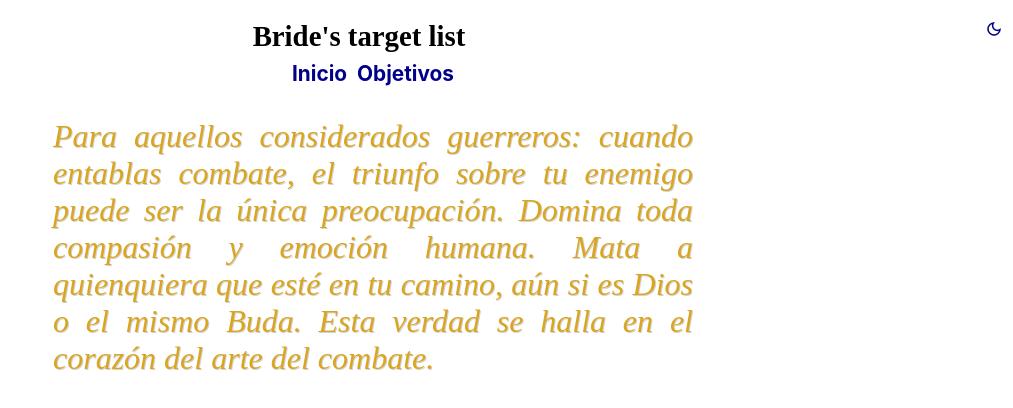
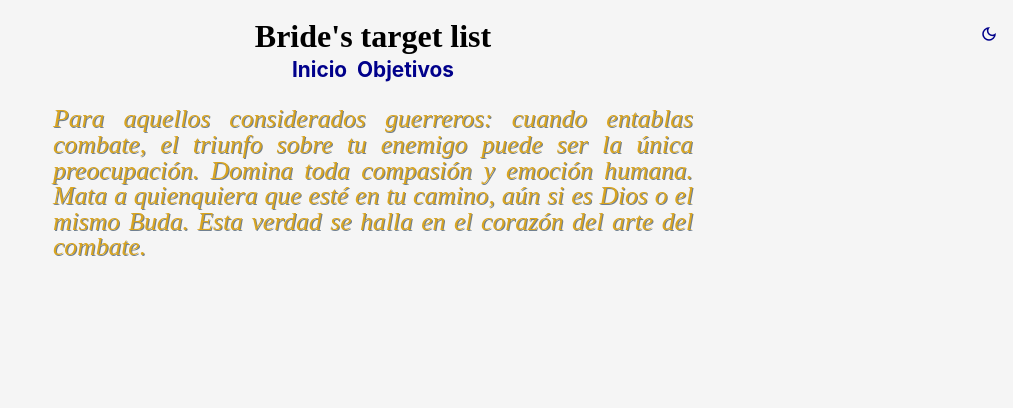
Before and after one commit to DavidRoyC/react-test1, a React (Create React App) app: page / in a window 1280 px wide. Shown: the top 408 px of the page, without its empty margins (267-1280 px from the left). Built offline with nearby package versions, Linux system fonts and the light colour scheme; no server answers.

Commit message:
Dia/noche

```diff
--- a/src/App.css
+++ b/src/App.css
@@ -1,4 +1,17 @@
 .App {
   height: 100%;
   font-size: 14px;
+  line-height: 1;
+  background-color: whitesmoke;
+  color: black;
 }
+
+.App.light {
+  background-color: whitesmoke;
+  color: black;
+}
+
+.App.dark {
+  background-color: midnightblue;
+  color: moccasin;
+}
--- a/src/App.js
+++ b/src/App.js
@@ -33,7 +33,7 @@ const App = () => {
   );
 
   return (
-    <div className="App">
+    <div className={`App ${theme.darkmode? 'dark' : 'light'}`}>
       <link href="https://fonts.googleapis.com/icon?family=Material+Icons|Material+Icons+Outlined" rel="stylesheet"></link>
       <ThemeContext.Provider value={ theme }>
         <Header subtitle={''} setTheme={setTheme} />
--- a/src/components/Header/Header.css
+++ b/src/components/Header/Header.css
@@ -8,7 +8,7 @@
 
 .App-header .titleBlock h1 {
   font-family: Brush Script MT;
-  font-size: 1.8rem;
+  font-size: 2rem;
   font-weight: bold;
   margin: 0 0 0.5rem 0;
 }
@@ -17,20 +17,27 @@
   font-family: Brush Script MT;
   font-size: 1.5rem;
   font-weight: normal;
-  margin: 0 0 0.5rem 0;
+  margin: -0.9rem 0 0.5rem 0;
 }
 
 .App-header .options {
-  float: right;
-  padding: 20px 10px 0 0;
+  position: absolute;
+  right: 15px;
+  top: 25px;
 }
 
 .App-header button {
   background-color: transparent;
   padding: 0;
   border: 0;
+  cursor: pointer;
+}
+
+.App-header.light button {
   color: darkblue;
-  cursor: pointer;
+}
+.App-header.dark button {
+  color: lightgoldenrodyellow;
 }
 
 .App-header .mi-outlined {
--- a/src/components/Header/Header.jsx
+++ b/src/components/Header/Header.jsx
@@ -15,13 +15,15 @@ const Header = ({ subtitle, setTheme }) => {
   }
 
   return (
-    <header className="App-header">
+    <header className={`App-header ${theme.darkmode? 'dark' : 'light'}`}>
       <div className="options">
         <button type="button" onClick={toggleTheme}><span className="mi-outlined">{theme.icon}</span></button>
       </div>
       <div className="titleBlock">
         <h1>Bride's target list</h1>
-        <h2>{subtitle}</h2>
+        {
+          subtitle.length > 0 && <h2>{subtitle}</h2>
+        }
       </div>
     </header>
   )
--- a/src/components/NotFound/NotFound.css
+++ b/src/components/NotFound/NotFound.css
@@ -1,13 +1,25 @@
 .notFound {
   text-align: center;
+  max-width: 50%;
+  margin: auto;
 }
 .notFound p {
+  font-size: 1.2rem;
   font-weight: bold;
 }
 
 .notFound .linkTo {
   color: darkblue;
+  text-decoration: none;
   cursor: pointer;
+}
+
+.notFound.light .linkTo {
+  color: darkblue;
+}
+
+.notFound.dark .linkTo {
+  color: lightgoldenrodyellow;
 }
 
 .notFound .mi-outlined {
--- a/src/components/NotFound/NotFound.jsx
+++ b/src/components/NotFound/NotFound.jsx
@@ -9,9 +9,9 @@ const NotFound = () => {
   let theme = useContext(ThemeContext);
 
   return (
-    <div className="notFound">
+    <div className={`notFound ${theme.darkmode? 'dark' : 'light'}`}>
       <p>En ocasiones está bien salirse del camino, pero esta no es una de ellas...</p>
-      <span className="linkTo"><Link to="/">Vamos a un sitio conocido</Link></span>
+      <Link to="/" className="linkTo">Vamos a un sitio conocido</Link>
     </div>
   )
 }
--- a/src/components/TopNavbar/TopNavbar.css
+++ b/src/components/TopNavbar/TopNavbar.css
@@ -6,9 +6,16 @@
   background-color: transparent;
   padding: 0 5px;
   border: 0;
-  color: darkblue;
   text-decoration: none !important;
   cursor: pointer;
   font-weight: bold;
   font-size: 1.3rem;
 }
+
+.topNavbar.light .nav-item {
+  color: darkblue;
+}
+
+.topNavbar.dark .nav-item {
+  color: lightgoldenrodyellow;
+}
--- a/src/components/TopNavbar/TopNavbar.jsx
+++ b/src/components/TopNavbar/TopNavbar.jsx
@@ -17,7 +17,7 @@ const TopNavbar = ({ subtitle, setTheme }) => {
   }
 
   return (
-    <nav className="topNavbar">
+    <nav className={`topNavbar ${theme.darkmode? 'dark' : 'light'}`}>
       <Link to="/" className="nav-item">Inicio</Link>
       <Link to="targets" className="nav-item">Objetivos</Link>
     </nav>
--- a/src/components/Wellcome/Wellcome.css
+++ b/src/components/Wellcome/Wellcome.css
@@ -5,10 +5,18 @@
 }
 .wellcome p {
   font-family: Brush Script MT;
-  font-size: 2rem;
+  font-size: 1.6rem;
   font-weight: normal;
-  text-shadow: 1px 1px lightgray;
   font-style: italic;
-  color: goldenrod;
   text-align: justify;
 }
+
+.wellcome.light p {
+  color: goldenrod;
+  text-shadow: 1px 1px slategrey;
+}
+
+.wellcome.dark p {
+  color: khaki;
+  text-shadow: 1px 1px lightsalmon;
+}
--- a/src/components/Wellcome/Wellcome.jsx
+++ b/src/components/Wellcome/Wellcome.jsx
@@ -9,7 +9,7 @@ const Wellcome = () => {
   let theme = useContext(ThemeContext);
 
   return (
-    <div className="wellcome">
+    <div className={`wellcome ${theme.darkmode? 'dark' : 'light'}`}>
       <p>Para aquellos considerados guerreros: cuando entablas combate, el triunfo sobre tu enemigo puede ser la única preocupación. Domina toda compasión y emoción humana. Mata a quienquiera que esté en tu camino, aún si es Dios o el mismo Buda. Esta verdad se halla en el corazón del arte del combate.</p>
     </div>
   )
--- a/src/index.css
+++ b/src/index.css
@@ -1,4 +1,4 @@
-html {
+html, body {
   height: 100%;
 }
 body {
```
